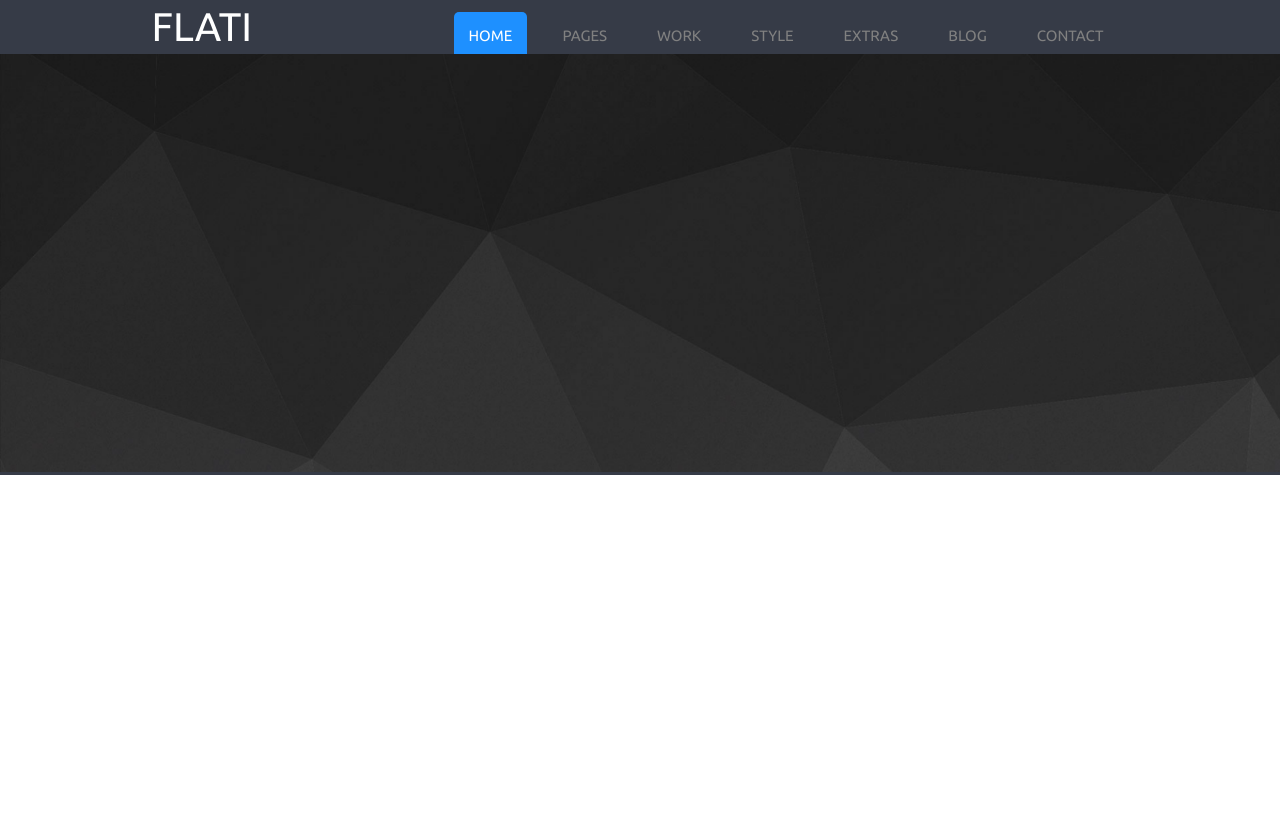
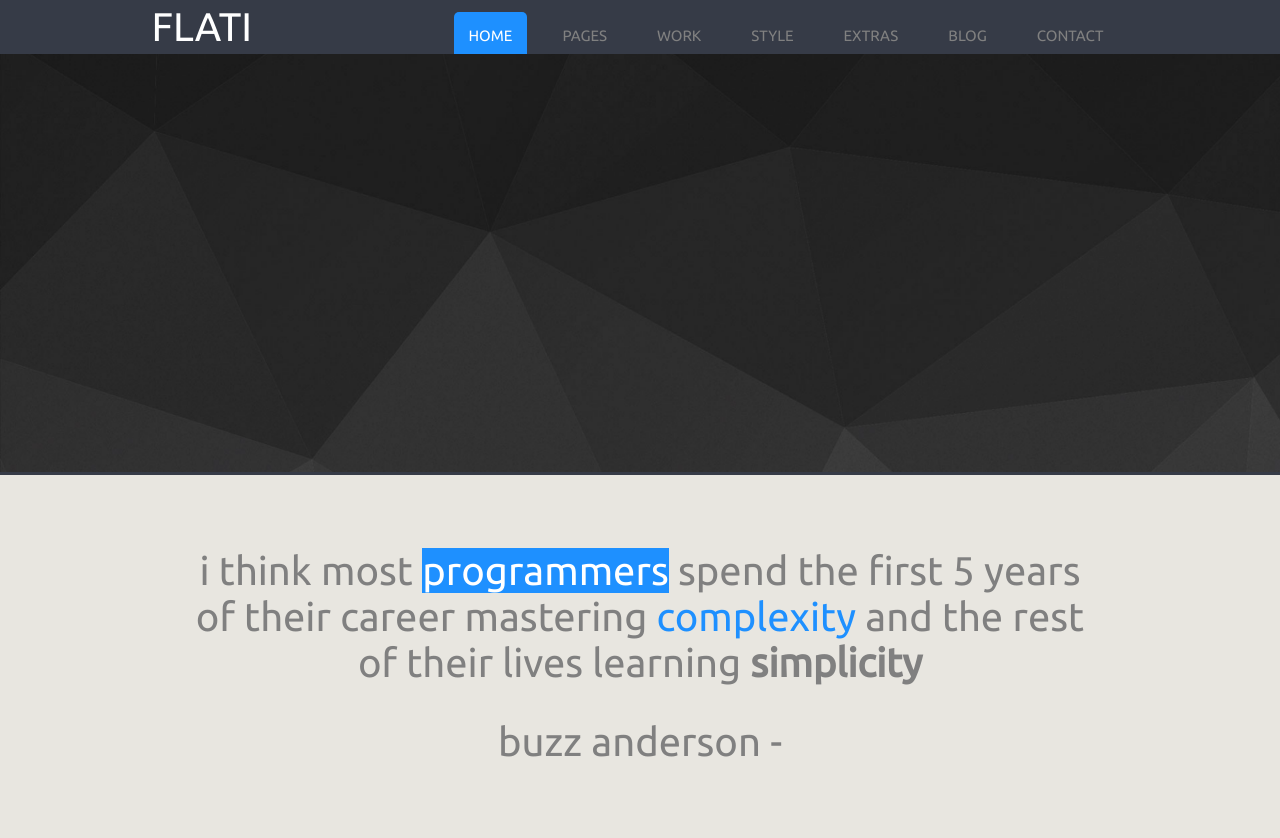
Before and after one commit to Ayhaan/html-sass-flati-siteweb, a website: page index.html in a window 1280 px wide. Before the commit the page ends 800 px from the top, so only its background shows below. Drawn offline with Linux system fonts and the light colour scheme.

Commit message:
section citation fini

```diff
--- a/index.html
+++ b/index.html
@@ -8,6 +8,7 @@
     <link rel="stylesheet" href="./public/css/app.css">
 </head>
 <body>
+    <!-- Header -->
     <header>
         <nav>
             <div class="logo"><a href="#">flati</a></div>
@@ -26,6 +27,10 @@
             <img src="./public/img/bg-header.png" alt="bg-header">
         </div>
     </header>
-
+    <!-- Section Citation -->
+    <section class="citation">
+        <h2>i think most <span>programmers</span> spend the first 5 years of their career mastering <span>complexity</span> and the rest of their lives learning <span>simplicity</span></h2>
+        <h2> buzz anderson -</h2>
+    </section>
 </body>
 </html>
--- a/src/sass/modules/_style.sass
+++ b/src/sass/modules/_style.sass
@@ -1,2 +1,3 @@
 @import ./_reset
 @import ./_header
+@import ./_citation
```
Also changed, not shown: public/css/app.css.
